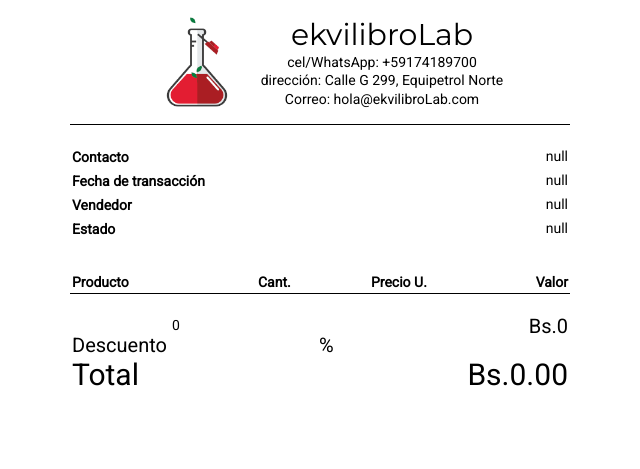
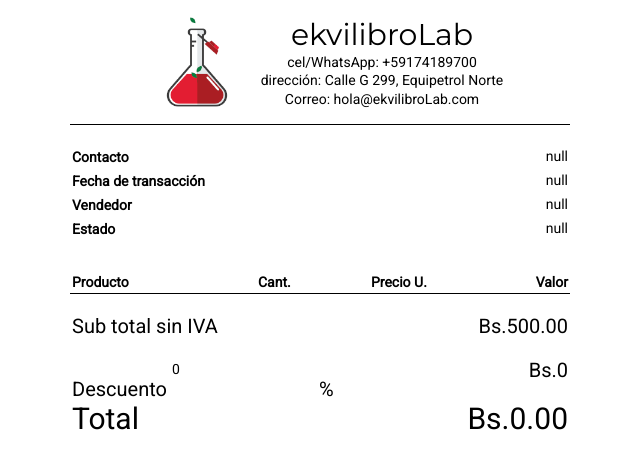
Before and after one commit to asosab/ekvilibrolab, a PHP site: page /invoice/test.html in a window 1280 px wide. Shown: the top 469 px of the page, without its empty margins (320-960 px from the left). Run offline with PHP 8.4, Linux system fonts and the light colour scheme.

Commit message:
subtotalsi

```diff
--- a/invoice/css/style.css
+++ b/invoice/css/style.css
@@ -44,6 +44,11 @@ table td, table th { border: none; padding: 2px; }
 #items td.description { width: 250px; }
 #items td.description textarea, #items td.item-name textarea { width: 100%; }
 
+.subtotalsit { vertical-align: top; border: 1; clear: both; width: 100%; margin: 0; font: 20px/1 Roboto; font-weight: bold; padding-right: 1.28em; padding-left: 1.28em;}
+.subtotalsii {font: 20px/1 Roboto; vertical-align: top; text-align: left;}
+.subtotalsid {font: 20px/1 Roboto; vertical-align: top; text-align: right;}
+#subtotalsi {font: 20px/1 Roboto; vertical-align: top; text-align: right;}
+
 .totalt { vertical-align: top; border: 1; clear: both; width: 100%; margin: 0; font: 30px/1 Roboto; font-weight: bold; padding-right: 1.28em; padding-left: 1.28em;}
 .totali {font: 30px/1 Roboto; vertical-align: top; text-align: left;}
 .totald {font: 30px/1 Roboto; vertical-align: top; text-align: right;}
--- a/invoice/test.html
+++ b/invoice/test.html
@@ -75,6 +75,12 @@
 		</table>
 
 		<hr/>
+		<table class="subtotalsit">
+            <tr>
+                <td class="subtotalsii">Sub total sin IVA</td>
+                <td class="subtotalsid"><textarea id="subtotalsi" >Bs.500.00</textarea></td>
+            </tr>
+        </table>
 		<table class="descuentot">
             <tr>
                 <td class="descuentoi">Descuento <textarea id="descuentod" >0</textarea>%</td>
```
